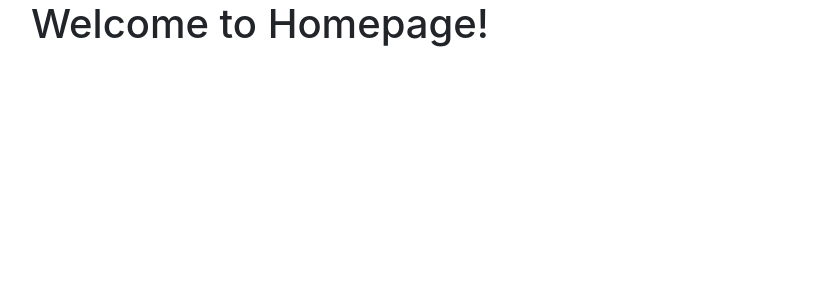
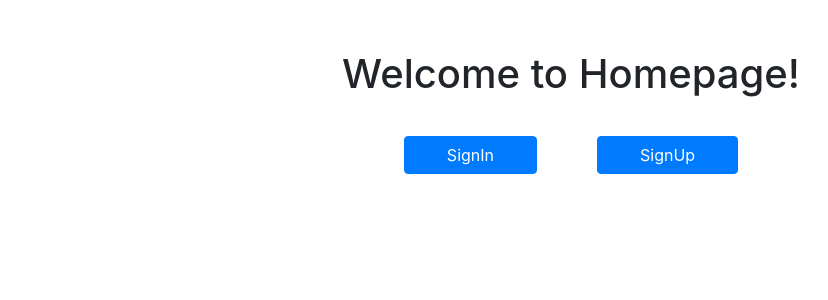
Before and after one commit to manojnaidu619/vue-authentication, a Vue app: page / in a window 1280 px wide. Shown: the top 300 px of the page, without its empty margins (69-897 px from the left). Built offline with nearby package versions, Linux system fonts and the light colour scheme.

Commit message:
Added home page

```diff
--- a/src/components/Home.vue
+++ b/src/components/Home.vue
@@ -1,6 +1,10 @@
 <template lang="html">
-  <div class="container">
+  <div class="container text-center">
     <h1>Welcome to Homepage!</h1>
+    <div class="row justify-content-center">
+      <router-link to="/signin" class="btn btn-primary"><a>SignIn</a></router-link>
+      <router-link to="/signup" class="btn btn-primary"><a>SignUp</a></router-link>
+    </div>
   </div>
 </template>
 
@@ -10,4 +14,10 @@ export default {
 </script>
 
 <style lang="css" scoped>
+  .container{
+    margin-top: 50px;
+  }
+  .row a{
+    margin: 30px;
+  }
 </style>
```
